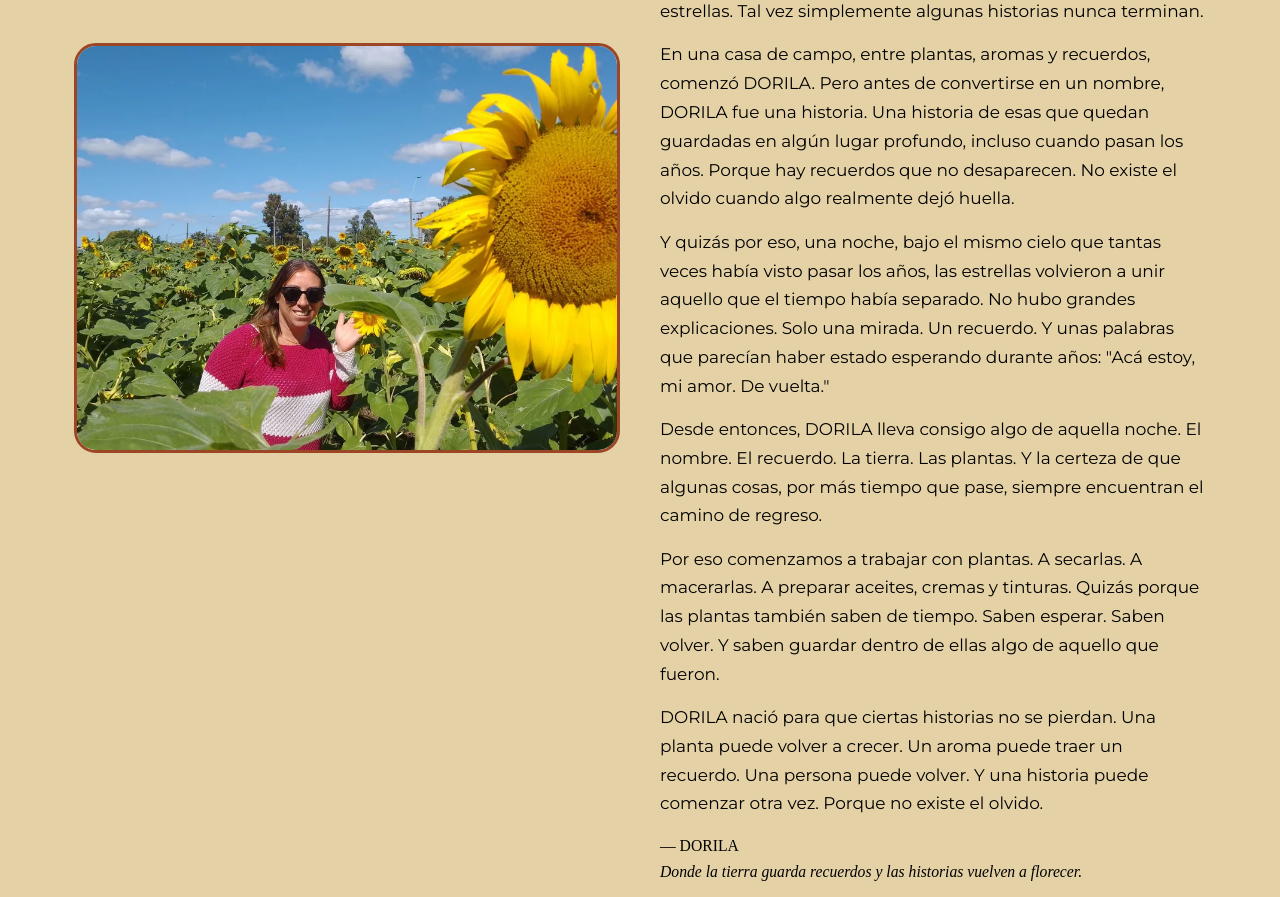
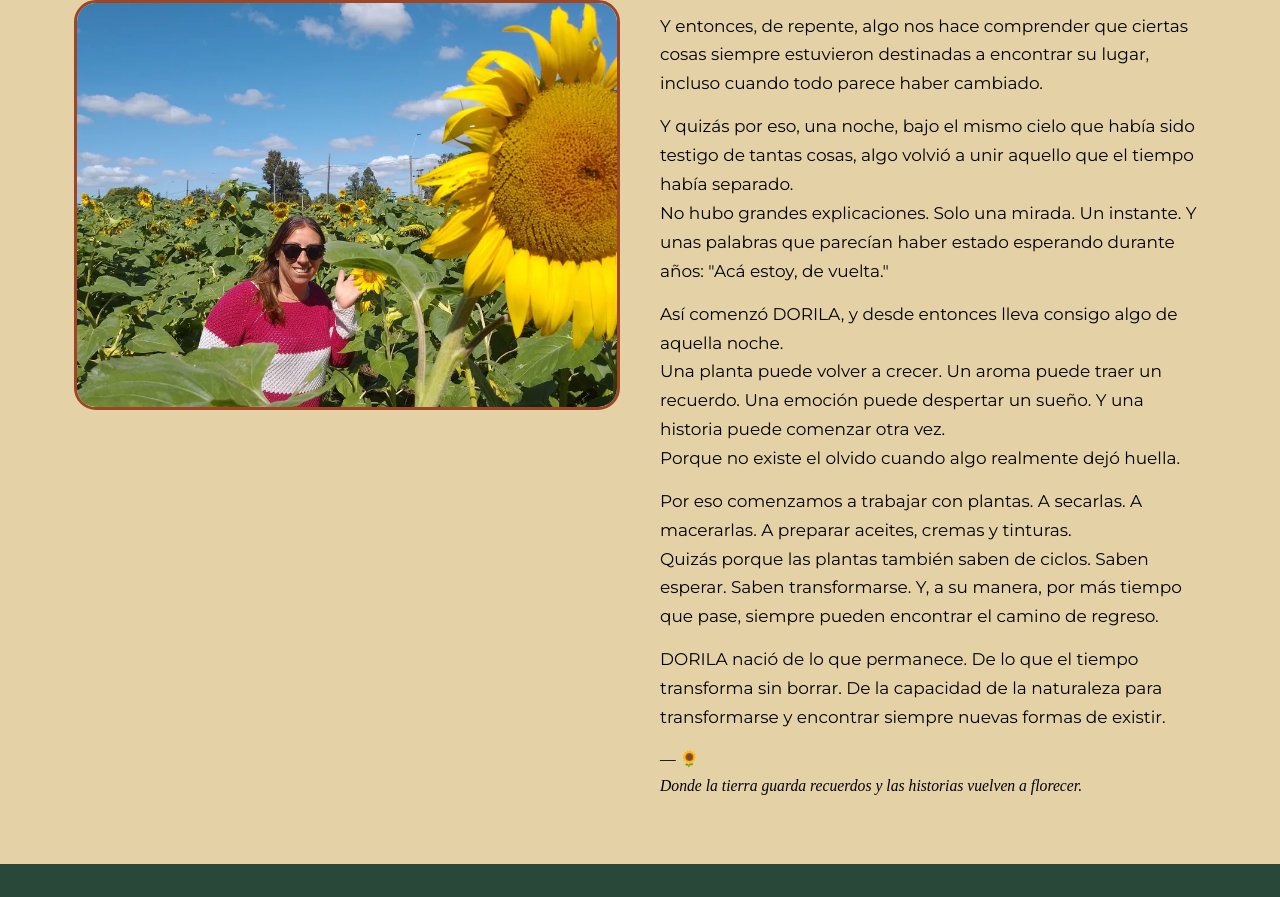
Before and after one commit to DorilaDevOps/dorila, a website: page index.html in a window 1280 px wide. Shown: the part 6703-7600 px from the top of the page. Drawn offline with Linux system fonts and the light colour scheme; a web font is replaced by a local one.

Commit message:
Historia: reescritura de la sección; enlaces a inicio con '/'; quitar BOM y texto duplicado

```diff
--- a/index.html
+++ b/index.html
@@ -1543,7 +1543,7 @@
 <!-- ===================== HEADER ===================== -->
 <header class="site-header" id="siteHeader">
   <div class="wrap header-inner">
-    <a class="brand" href="#top" aria-label="DORILA, inicio">
+    <a class="brand" href="/" aria-label="DORILA, inicio">
       <img class="brand-logo" src="img/sunflower_logo.webp" alt="" width="2000" height="2000">
       <span class="brand-name">DORILA</span>
     </a>
@@ -1929,14 +1929,32 @@
         <span class="eyebrow-mark">
           Nuestra historia
         </span>
-        <h2 id="historia-heading" style="font-family:var(--font-display); font-size:var(--fs-h2); color:var(--color-ink); margin-top:0.6rem;">Hay historias que el tiempo no consigue borrar.</h2>
-        <p>Dicen que algunas personas vuelven a encontrarse cuando menos lo esperan. Tal vez sea el destino. Tal vez sean las estrellas. Tal vez simplemente algunas historias nunca terminan.</p>
-        <p>En una casa de campo, entre plantas, aromas y recuerdos, comenzó DORILA. Pero antes de convertirse en un nombre, DORILA fue una historia. Una historia de esas que quedan guardadas en algún lugar profundo, incluso cuando pasan los años. Porque hay recuerdos que no desaparecen. No existe el olvido cuando algo realmente dejó huella.</p>
-        <p>Y quizás por eso, una noche, bajo el mismo cielo que tantas veces había visto pasar los años, las estrellas volvieron a unir aquello que el tiempo había separado. No hubo grandes explicaciones. Solo una mirada. Un recuerdo. Y unas palabras que parecían haber estado esperando durante años: "Acá estoy, mi amor. De vuelta."</p>
-        <p>Desde entonces, DORILA lleva consigo algo de aquella noche. El nombre. El recuerdo. La tierra. Las plantas. Y la certeza de que algunas cosas, por más tiempo que pase, siempre encuentran el camino de regreso.</p>
-        <p>Por eso comenzamos a trabajar con plantas. A secarlas. A macerarlas. A preparar aceites, cremas y tinturas. Quizás porque las plantas también saben de tiempo. Saben esperar. Saben volver. Y saben guardar dentro de ellas algo de aquello que fueron.</p>
-        <p>DORILA nació para que ciertas historias no se pierdan. Una planta puede volver a crecer. Un aroma puede traer un recuerdo. Una persona puede volver. Y una historia puede comenzar otra vez. Porque no existe el olvido.</p>
-        <p class="story-signature">— DORILA<br><em>Donde la tierra guarda recuerdos y las historias vuelven a florecer.</em></p>
+        <h2 id="historia-heading" style="font-family:var(--font-display); font-size:var(--fs-h2); color:var(--color-ink); margin-top:0.6rem;">
+          Hay historias que nacen mucho antes de tener un nombre.</h2>
+        <p>A veces, lo que comienza casi sin darnos cuenta encuentra con los años su verdadero significado.</p>
+
+        <p>Y entonces, de repente, algo nos hace comprender que ciertas cosas siempre estuvieron destinadas a encontrar su lugar, incluso cuando todo parece haber cambiado. </p>
+
+        <p>Y quizás por eso, una noche, bajo el mismo cielo que había sido testigo de tantas cosas,
+           algo volvió a unir aquello que el tiempo había separado. <br>
+           No hubo grandes explicaciones. Solo una mirada. Un instante. Y unas palabras que parecían haber estado esperando durante años:
+           "Acá estoy, de vuelta."</p>
+
+        <p>Así comenzó DORILA, y desde entonces lleva consigo algo de aquella noche. <br>
+          Una planta puede volver a crecer. Un aroma puede traer un recuerdo. Una emoción puede despertar un sueño.
+          Y una historia puede comenzar otra vez. <br>Porque no existe el olvido cuando algo realmente dejó huella.</p>
+
+        <p>Por eso comenzamos a trabajar con plantas. A secarlas. A macerarlas.
+          A preparar aceites, cremas y tinturas. <br>
+          Quizás porque las plantas también saben de ciclos. Saben esperar. Saben transformarse.
+          Y, a su manera, por más tiempo que pase, siempre pueden encontrar el camino de regreso.
+          </p>
+
+          <p>DORILA nació de lo que permanece. De lo que el tiempo transforma sin borrar.
+            De la capacidad de la naturaleza para transformarse y encontrar siempre nuevas formas de existir.</p>
+
+        <p class="story-signature">— 🌻<br><em>Donde la tierra guarda recuerdos y las historias vuelven a florecer.</em></p>
+
       </div>
     </div>
   </section>
@@ -2035,7 +2053,7 @@
       <span>GENERAL</span>
     </div>
     <nav class="footer-links" aria-label="Enlaces del pie de página">
-      <a href="#top">Inicio</a>
+      <a href="/">Inicio</a>
       <a href="#productos">Productos</a>
       <a href="recetas.html">Recetas y remedios</a>
       <a href="saber.html">Cosas que deberías saber</a>
```
Also changed, not shown: gracias.html (+2 -2 lines), recetas.html (+4 -4 lines), saber.html (+2 -2 lines), testimonios.html (+2 -2 lines).
